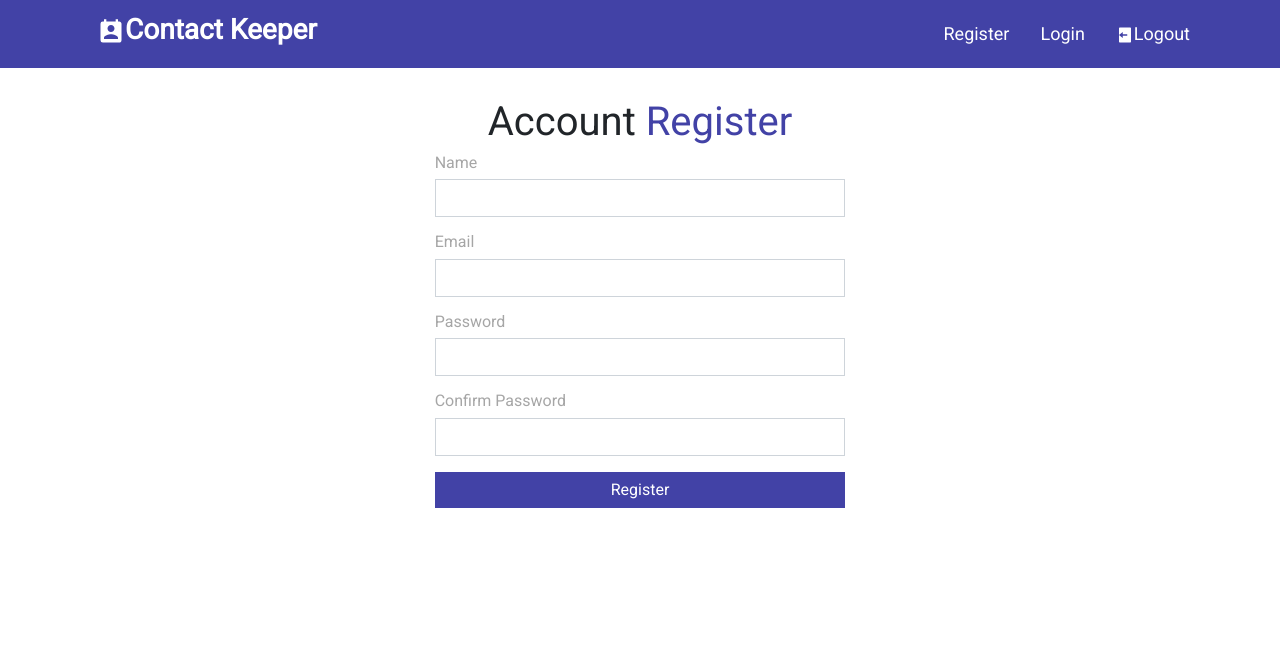
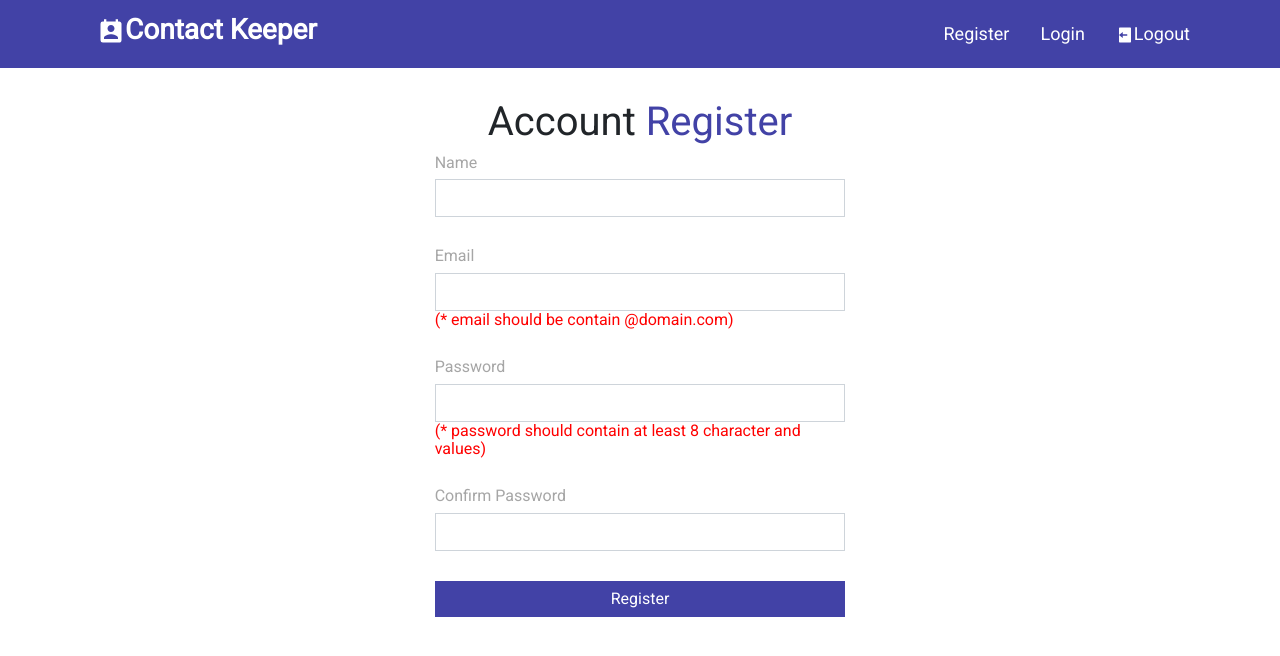
Before and after one commit to ranameenu/contact-keeper, a React (Create React App) app: page /register in a window 1280 px wide. Shown: the top 656 px of the page. Built offline with nearby package versions, Linux system fonts and the light colour scheme; the HTML template or start-up script is replaced by a standard one.

Commit message:
store value in local storage and add validation registration form

```diff
--- a/src/Register.js
+++ b/src/Register.js
@@ -1,7 +1,59 @@
-import React from 'react';
+import React, { Component } from 'react';
 import { Form, Button, Row, Col } from 'react-bootstrap';
 
-const Register = () => {
+class Register extends Component {
+  state = {
+    name: '',
+    email: '',
+    password: '',
+    confirmpassword: '',
+  };
+
+  onChange = (e) => {
+    this.setState({ [e.target.name]: e.target.value });
+  };
+
+  handleSubmit = (e) => {
+    var x = this.state.email.indexOf('@');
+
+    if (
+      this.state.password !== this.state.confirmpassword ||
+      this.state.password.length < 8 ||
+      x < 1
+    ) {
+      alert('Enter valid details');
+    } else {
+      e.preventDefault();
+      localStorage.setItem('user', JSON.stringify(this.state));
+      this.setState({
+        name: '',
+        email: '',
+        password: '',
+        confirmpassword: '',
+      });
+    }
+  };
+
+  // componentDidMount() {
+  //   this.userData = JSON.parse(localStorage.getItem('user'));
+  //   if (localStorage.getItem('user')) {
+  //     this.setState({
+  //       name: this.userData.name,
+  //       email: this.userData.email,
+  //       password: this.userData.password,
+  //       confirmpassword: this.userData.confirmpassword,
+  //     });
+  //   } else {
+  //     this.setState({
+  //       name: '',
+  //       email: '',
+  //       password: '',
+  //       confirmpassword: '',
+  //     });
+  //   }
+  // }
+
+  render() {
     return (
       <div className="form ">
         <h1 className="form-heading text-center">
@@ -10,24 +62,53 @@ const Register = () => {
         </h1>
         <Row className="d-flex justify-content-center">
           <Col lg={4}>
-          <Form>
+            <Form onSubmit={this.handleSubmit}>
               <Form.Group controlId="formBasicName">
                 <Form.Label>Name</Form.Label>
-              <Form.Control className="input-box mb-3" Type="name" />
+                <Form.Control
+                  value={this.state.name}
+                  name="name"
+                  onChange={this.onChange}
+                  className="input-box mb-3"
+                  required
+                />
               </Form.Group>
 
               <Form.Group controlId="formBasicEmail">
                 <Form.Label>Email </Form.Label>
-              <Form.Control className="input-box mb-3" type="email" />
+                <Form.Control
+                  value={this.state.email}
+                  onChange={this.onChange}
+                  className="input-box mb-3"
+                  name="email"
+                  required
+                />
+                <p>(* email should be contain @domain.com)</p>
               </Form.Group>
 
               <Form.Group controlId="formBasicPassword">
                 <Form.Label>Password</Form.Label>
-              <Form.Control className=" input-box mb-3" type="password" />
+                <Form.Control
+                  value={this.state.password}
+                  onChange={this.onChange}
+                  className=" input-box mb-3"
+                  name="password"
+                  required
+                />
+                <p>
+                  (* password should contain at least 8 character and values)
+                </p>
               </Form.Group>
+
               <Form.Group controlId="formBasicPassword">
                 <Form.Label>Confirm Password</Form.Label>
-              <Form.Control className="input-box mb-3" type="password" />
+                <Form.Control
+                  value={this.state.confirmpassword}
+                  onChange={this.onChange}
+                  className="input-box mb-3"
+                  name="confirmpassword"
+                  required
+                />
               </Form.Group>
 
               <Button className="submit" variant="primary" type="submit">
@@ -38,6 +119,7 @@ const Register = () => {
         </Row>
       </div>
     );
-};
+  }
+}
 
 export default Register;
--- a/src/index.css
+++ b/src/index.css
@@ -77,8 +77,15 @@ Form label {
   color: var(--secondary);
 }
 
-.add-contact input {
-  margin-bottom: 20px;
+.form-group {
+  margin-bottom: 30px;
+}
+.form-group .input-box {
+  margin-bottom: 0 !important;
+}
+
+p {
+  color: red;
 }
 
 .add-contact .submit {
```
Lines whose indentation alone changed are shown as unchanged.
